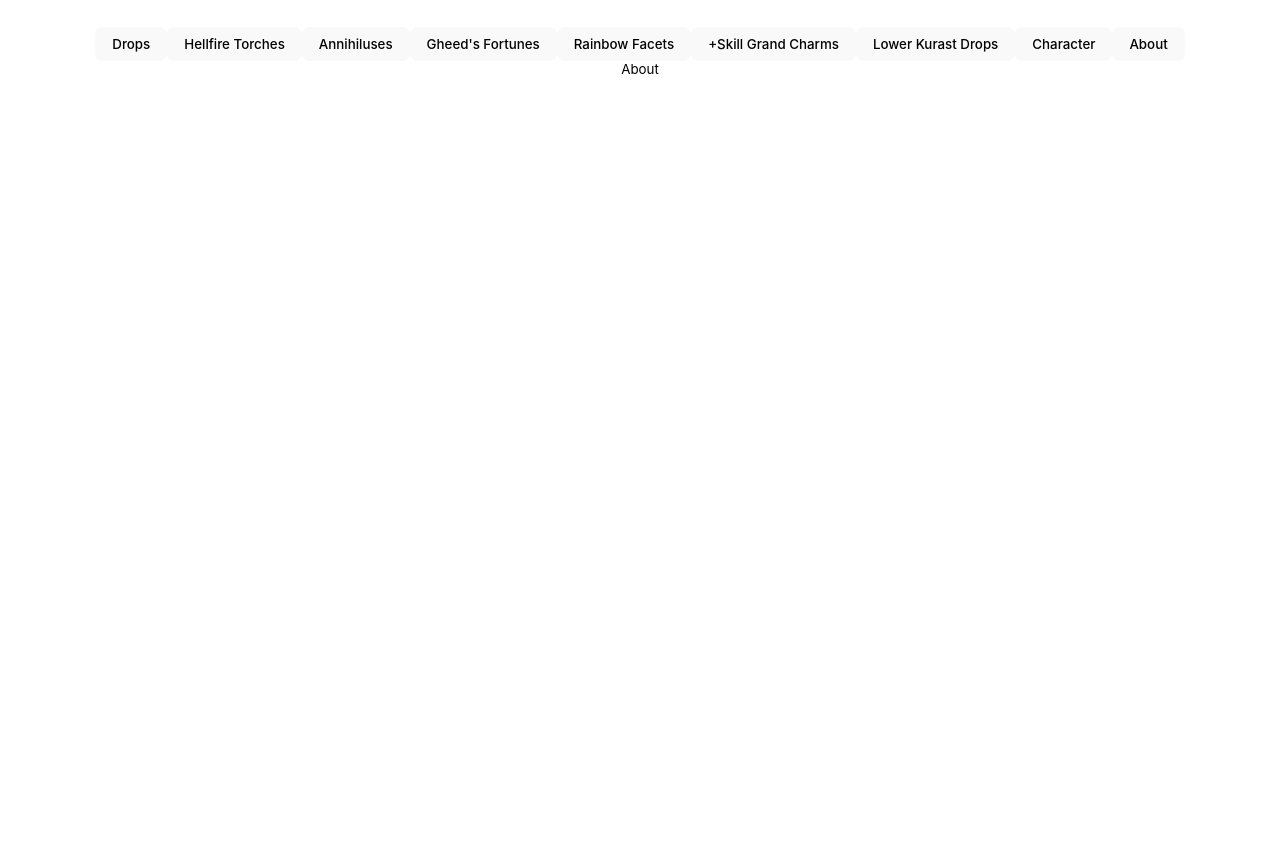
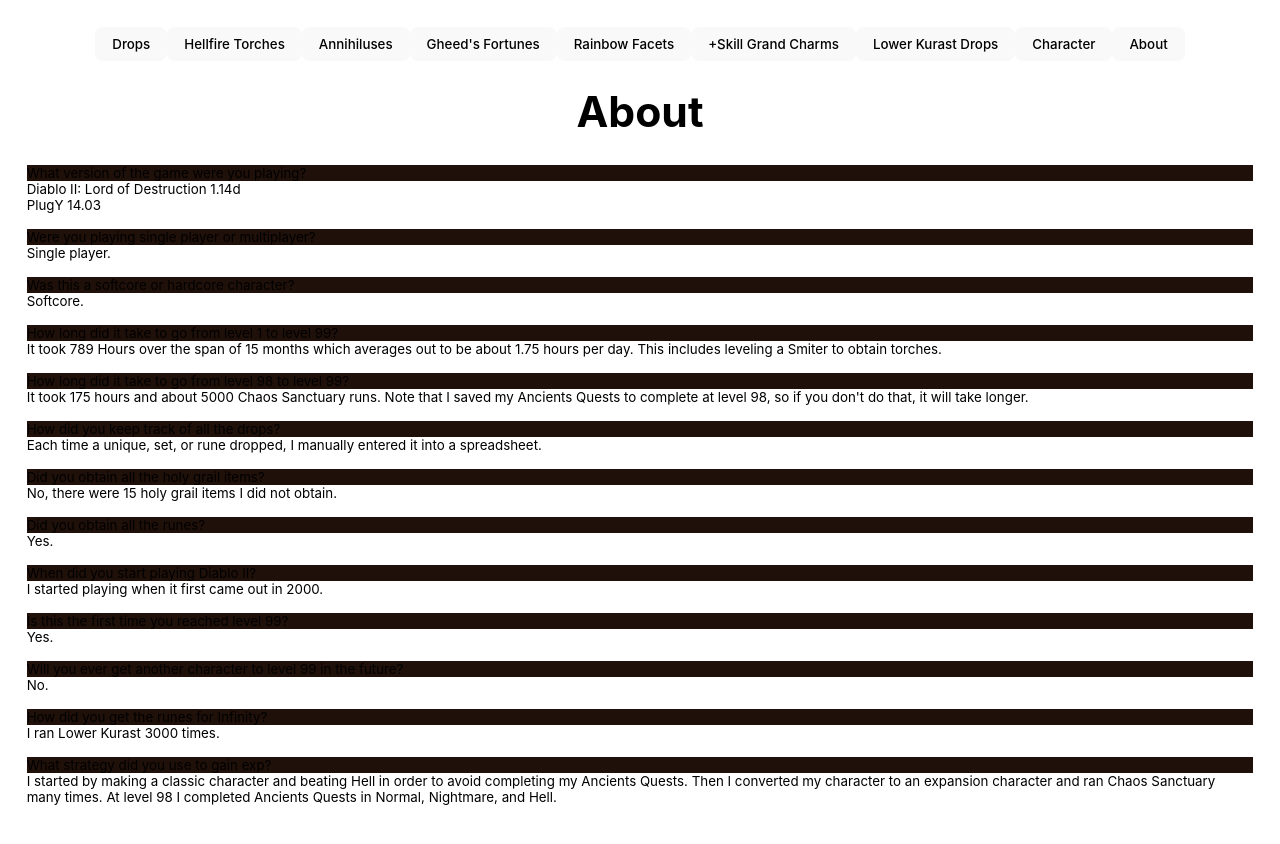
Before and after one commit to geoffreykwan/diablo-2-drops-on-the-way-to-level-99, a Vue app: page /about in a window 1280 px wide. Shown: the top 844 px of the page. Before the commit the page ends 800 px from the top, so only its background shows below. Built offline with nearby package versions, Linux system fonts and the light colour scheme.

Commit message:
feat(About Page): Add information to About page

```diff
--- /dev/null
+++ b/src/data/about.json
@@ -0,0 +1,57 @@
+[
+  {
+    "question": "What version of the game were you playing?",
+    "answer": [
+      "Diablo II: Lord of Destruction 1.14d",
+      "PlugY 14.03"
+    ]
+  },
+  {
+    "question": "Were you playing single player or multiplayer?",
+    "answer": "Single player."
+  },
+  {
+    "question": "Was this a softcore or hardcore character?",
+    "answer": "Softcore."
+  },
+  {
+    "question": "How long did it take to go from level 1 to level 99?",
+    "answer": "It took 789 Hours over the span of 15 months which averages out to be about 1.75 hours per day. This includes leveling a Smiter to obtain torches."
+  },
+  {
+    "question": "How long did it take to go from level 98 to level 99?",
+    "answer": "It took 175 hours and about 5000 Chaos Sanctuary runs. Note that I saved my Ancients Quests to complete at level 98, so if you don't do that, it will take longer."
+  },
+  {
+    "question": "How did you keep track of all the drops?",
+    "answer": "Each time a unique, set, or rune dropped, I manually entered it into a spreadsheet."
+  },
+  {
+    "question": "Did you obtain all the holy grail items?",
+    "answer": "No, there were 15 holy grail items I did not obtain."
+  },
+  {
+    "question": "Did you obtain all the runes?",
+    "answer": "Yes."
+  },
+  {
+    "question": "When did you start playing Diablo II?",
+    "answer": "I started playing when it first came out in 2000."
+  },
+  {
+    "question": "Is this the first time you reached level 99?",
+    "answer": "Yes."
+  },
+  {
+    "question": "Will you ever get another character to level 99 in the future?",
+    "answer": "No."
+  },
+  {
+    "question": "How did you get the runes for Infinity?",
+    "answer": "I ran Lower Kurast 3000 times."
+  },
+  {
+    "question": "What strategy did you use to gain exp?",
+    "answer": "I started by making a classic character and beating Hell in order to avoid completing my Ancients Quests. Then I converted my character to an expansion character and ran Chaos Sanctuary many times. At level 98 I completed Ancients Quests in Normal, Nightmare, and Hell."
+  }
+]
--- /dev/null
+++ b/src/styles/about.css
@@ -0,0 +1,3 @@
+.question {
+  background-color: #20100a;
+}
--- a/src/views/About.vue
+++ b/src/views/About.vue
@@ -1,3 +1,23 @@
 <template>
-  <div>About</div>
+  <h1>About</h1>
+  <div v-for="info in about" :key="info" class="align-left">
+    <div class="question">{{ info.question }}</div>
+    <div v-if="Array.isArray(info.answer)" v-for="answerLine in info.answer" :key="answerLine">{{
+      answerLine }}</div>
+    <div v-else>{{ info.answer }}</div>
+    <br />
+  </div>
 </template>
+
+<script>
+import '../styles/about.css'
+import about from '../data/about.json'
+export default {
+  name: 'About',
+  data() {
+    return {
+      about: about
+    }
+  }
+}
+</script>
```
